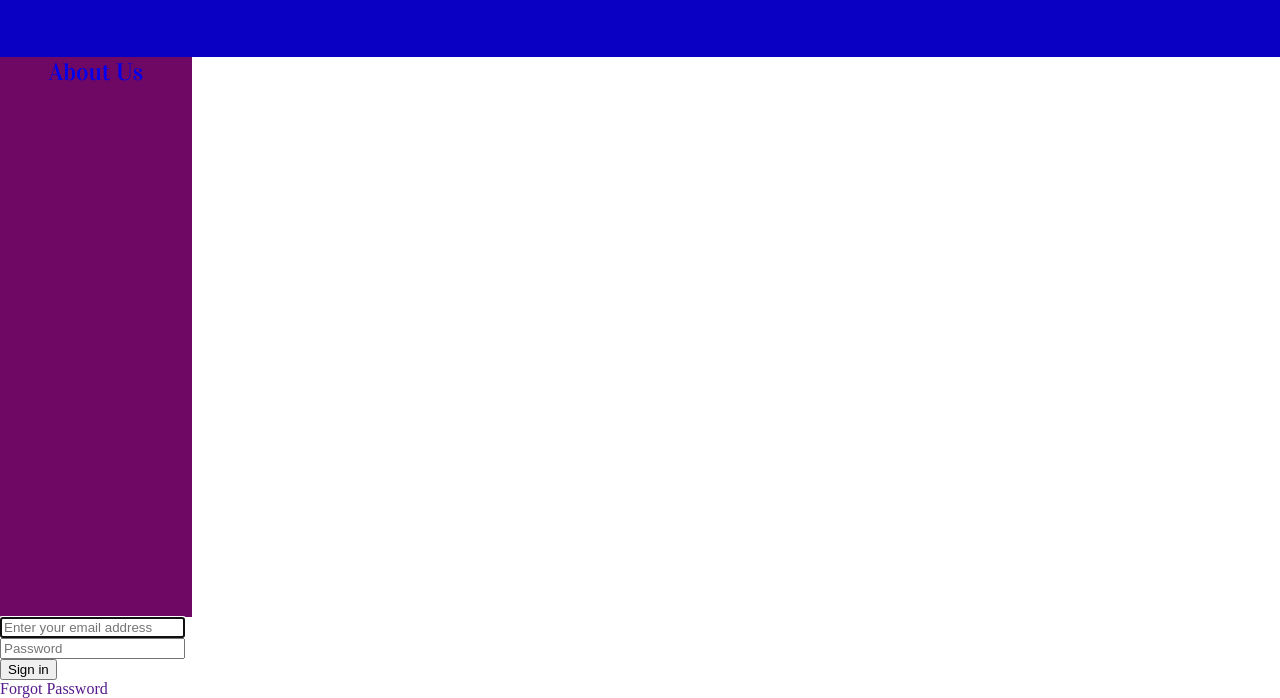
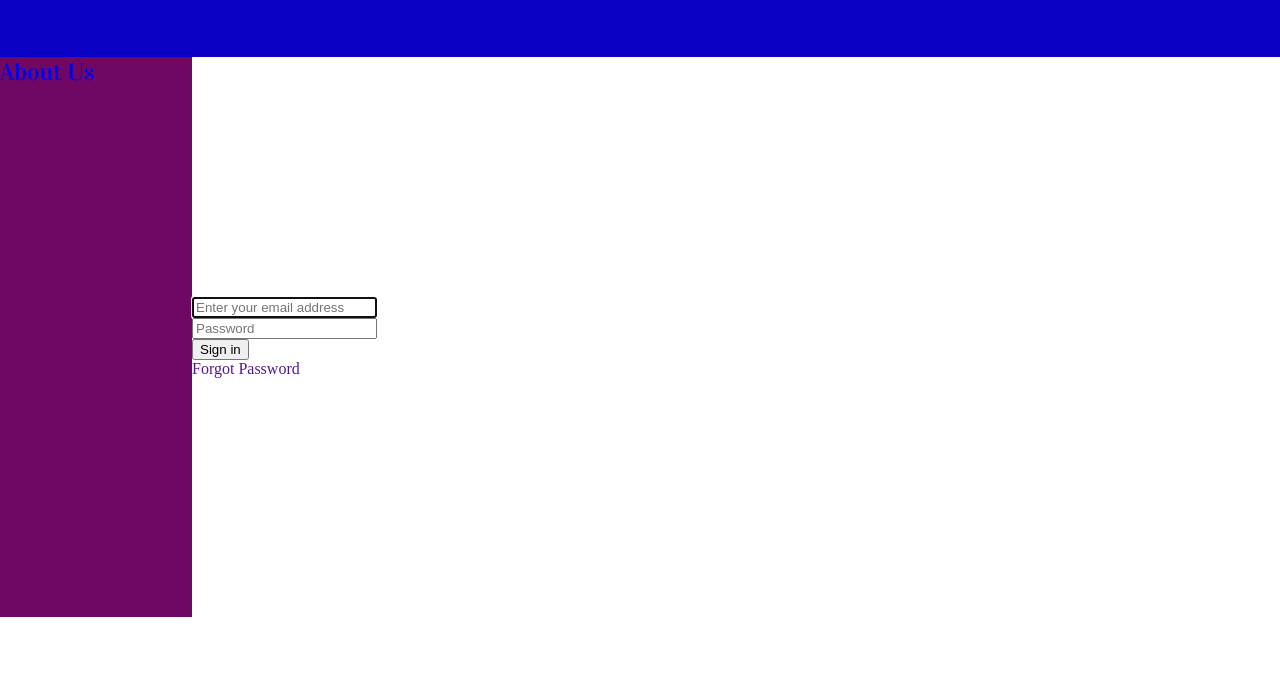
Before and after one commit to acaine03/Capstone, a website: page index.html in a window 1280 px wide. Shown: the part 183-881 px from the top of the page. After the commit the page ends 800 px from the top, so only its background shows below. Drawn offline with Linux system fonts and the light colour scheme; a web font is replaced by a local one.

Commit message:
Add correct divs for main page.

```diff
--- a/css/style.css
+++ b/css/style.css
@@ -24,8 +24,8 @@ html {
 
 body {
     margin: 0;
-    display: flexbox;
-    flex-flow: wrap;
+    display: flex;
+    flex-direction: column;
 }
 
 h1 {
@@ -53,10 +53,11 @@ a:hover {
     text-align: center;
 }
 
+.main-section {
+    display: flex;
+}
+
 .left-side-nav {
-    display: flex;
-    flex-direction: row;
-    justify-content: space-around;
     height: 70vh;
     width: 15vw;
     background-color: #6F0765;
@@ -64,33 +65,32 @@ a:hover {
     font-size: 1.5em;
 }
 
+.right-side-content {
+display: flex;
+flex-direction: column;
+justify-content: center;
+margin: auto;
+width: 85vw;
+}
+
 .username {
-    display: flex;
-    align-items: center;
     color: black;
-
+    width: 50%;
 }
 
 .password {
-    display: flex;
-    align-self: center;
     color: black;
 }
 
 .sign-in-button button {
-    display: flex;
     color: black;
 }
 
 .sign-in-button {
-    display: flex;
-    flex-wrap: wrap;
-    align-self: center;
+    color: black;
 }
 
 .forgot-password {
-    display: flex;
-    align-self: center;
     font: "Vidaloka";
     color: royalblue;
 
--- a/index.html
+++ b/index.html
@@ -26,10 +26,13 @@
         <h1>Empowering Your Vision</h1>
     </div>
 
+    <div class="main-section">
+
     <div class="left-side-nav">
         <a href="html\about-us.html">About Us</a>
     </div>
 
+    <div class="right-side-content">
         <div class="username">
             <input type="text" placeholder="Enter your email address" autofocus>
         </div>
@@ -45,6 +48,9 @@
         <div class="forgot-password">
             <a href="">Forgot Password</a>
         </div>
+
+    </div>
+    </div>
     <script>"js\signin.js"</script>
 </body>
 </html>
```
Lines whose indentation alone changed are shown as unchanged.
